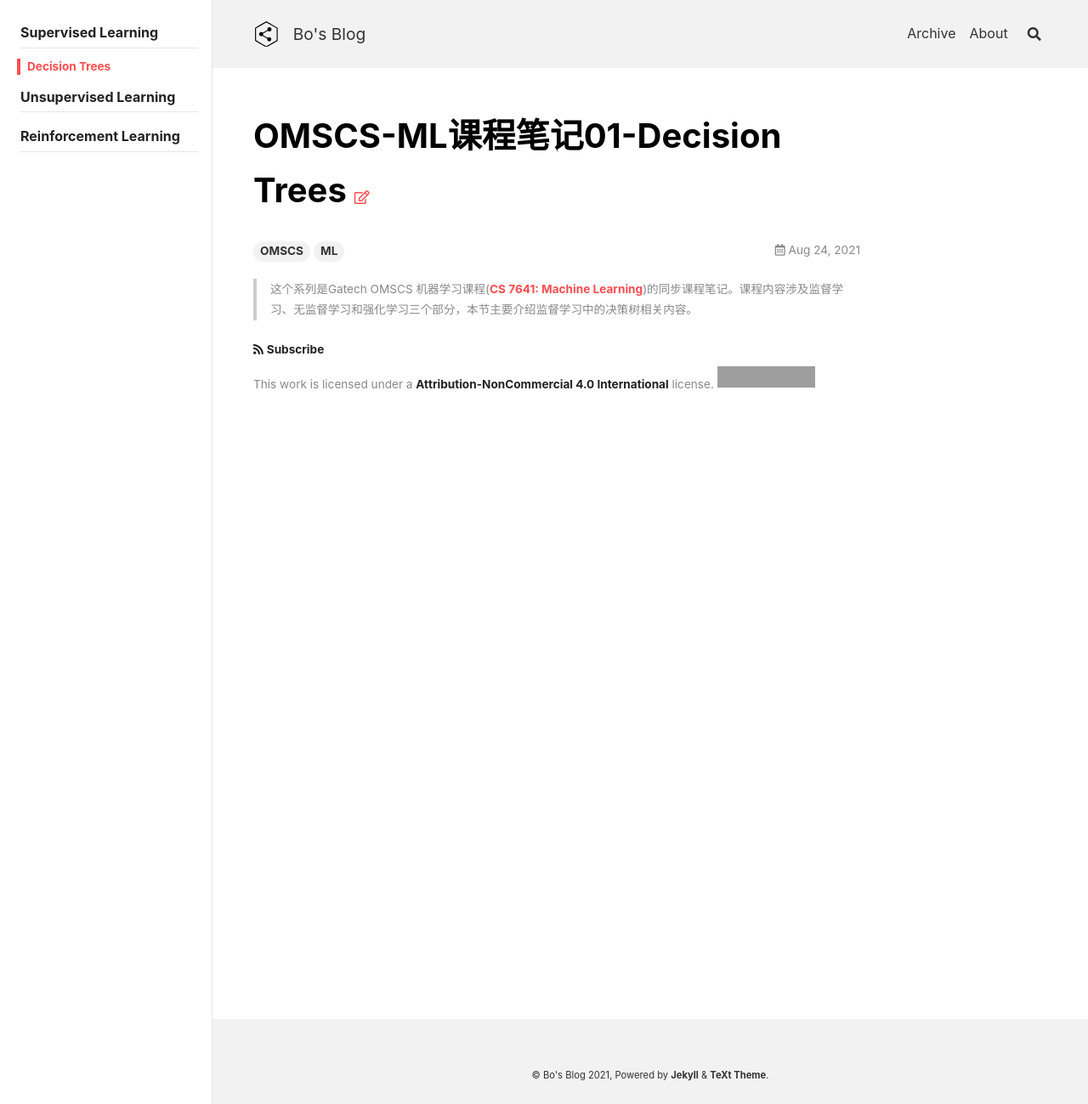
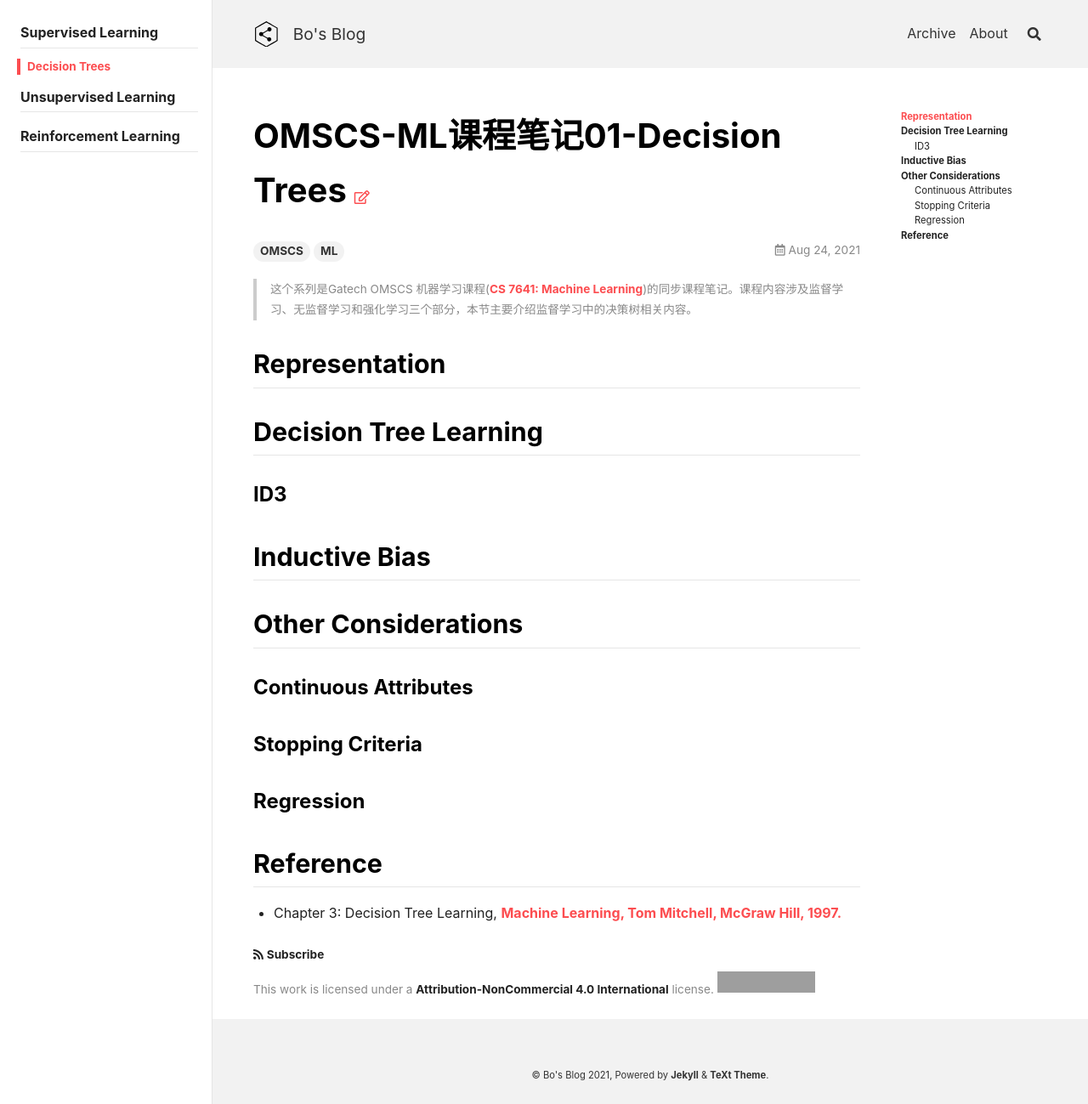
Before and after one commit to peng00bo00/peng00bo00_previous_blog, a Jekyll site: the page built from _posts/2021-08-24-OMSCS-ML-NOTES-01.md, in a window 1280 px wide. Shown: the whole page at 85% size. Built offline with Jekyll 4.4.1, drawn with Linux system fonts in a browser that asks for light colours; nearby versions of some CDN libraries; grey boxes are pictures that could not be loaded.

Commit message:
Update 2021-08-24-OMSCS-ML-NOTES-01.md

```diff
--- a/_posts/2021-08-24-OMSCS-ML-NOTES-01.md
+++ b/_posts/2021-08-24-OMSCS-ML-NOTES-01.md
@@ -11,3 +11,22 @@ sidebar:
 
 > 这个系列是Gatech OMSCS 机器学习课程([CS 7641: Machine Learning](https://omscs.gatech.edu/cs-7641-machine-learning))的同步课程笔记。课程内容涉及监督学习、无监督学习和强化学习三个部分，本节主要介绍监督学习中的决策树相关内容。
 <!--more-->
+
+## Representation
+
+## Decision Tree Learning
+
+### ID3
+
+## Inductive Bias
+
+## Other Considerations
+
+### Continuous Attributes
+
+### Stopping Criteria
+
+### Regression
+
+## Reference
+- Chapter 3: Decision Tree Learning, [Machine Learning, Tom Mitchell, McGraw Hill, 1997.](http://www.cs.cmu.edu/afs/cs.cmu.edu/user/mitchell/ftp/mlbook.html)
```
